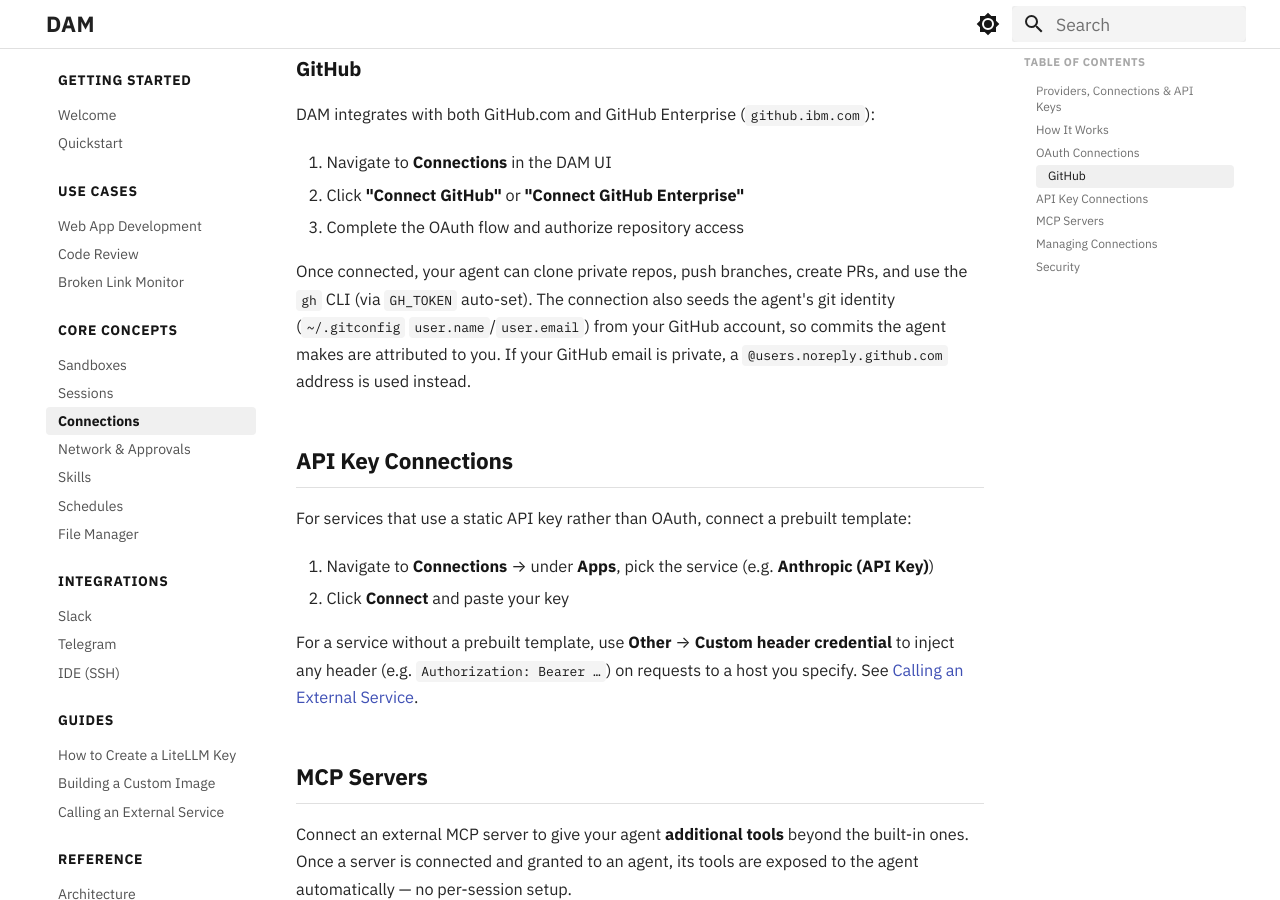
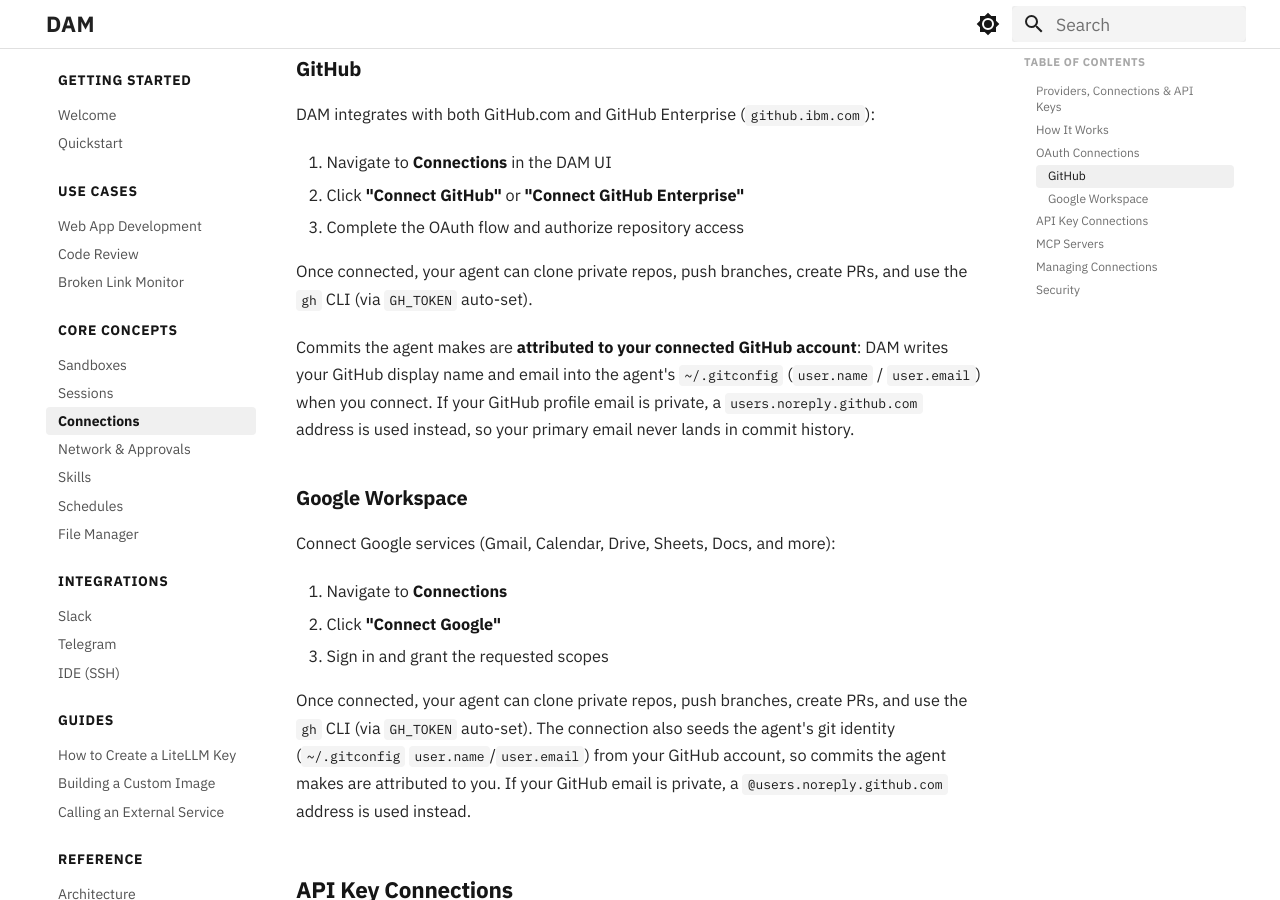
Before and after one commit to dam-agents/docs, an MkDocs documentation site: the page built from docs/core-concepts/connections.md, in a window 1280 px wide and 900 px high, scrolled down 1241 px. Built offline with MkDocs 1.6.1 and Material for MkDocs 9.7.7, drawn with Linux system fonts in a browser that asks for light colours.

Commit message:
docs: sync for dam-agents/dam#934 — note GitHub commit attribution (#21)
Co-authored-by: doc-sync <doc-sync@users.noreply.github.ibm.com>
Co-authored-by: Jenna Winkler <Jenna.Winkler@ibm.com>

```diff
--- a/docs/core-concepts/connections.md
+++ b/docs/core-concepts/connections.md
@@ -31,6 +31,18 @@ DAM integrates with both GitHub.com and GitHub Enterprise (`github.ibm.com`):
 1. Navigate to **Connections** in the DAM UI
 2. Click **"Connect GitHub"** or **"Connect GitHub Enterprise"**
 3. Complete the OAuth flow and authorize repository access
+
+Once connected, your agent can clone private repos, push branches, create PRs, and use the `gh` CLI (via `GH_TOKEN` auto-set).
+
+Commits the agent makes are **attributed to your connected GitHub account**: DAM writes your GitHub display name and email into the agent's `~/.gitconfig` (`user.name` / `user.email`) when you connect. If your GitHub profile email is private, a `users.noreply.github.com` address is used instead, so your primary email never lands in commit history.
+
+### Google Workspace
+
+Connect Google services (Gmail, Calendar, Drive, Sheets, Docs, and more):
+
+1. Navigate to **Connections**
+2. Click **"Connect Google"**
+3. Sign in and grant the requested scopes
 
 Once connected, your agent can clone private repos, push branches, create PRs, and use the `gh` CLI (via `GH_TOKEN` auto-set). The connection also seeds the agent's git identity (`~/.gitconfig` `user.name`/`user.email`) from your GitHub account, so commits the agent makes are attributed to you. If your GitHub email is private, a `@users.noreply.github.com` address is used instead.
 
```
